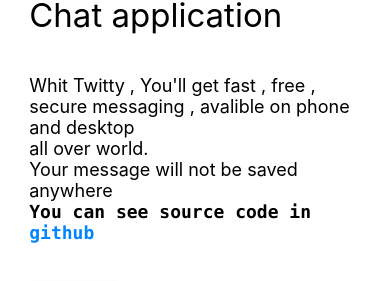
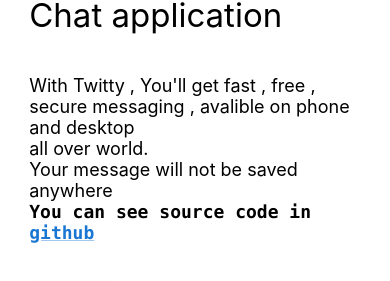
Before and after one commit to Ahura-del/twitty, a React (Create React App) app: page / in a window 390 px wide. Shown: the part 336-617 px from the top of the page. Built offline with nearby package versions, Linux system fonts and the light colour scheme.

Commit message:
modify home page

```diff
--- a/src/components/Home/home.css
+++ b/src/components/Home/home.css
@@ -118,9 +118,6 @@
   .home .main-home .container .main-home-content p code {
     font-weight: 600;
   }
-  .home .main-home .container .main-home-content p code a {
-    color: #0084ff;
-  }
   .home .main-home .container .main-home-pic {
     display: none;
   }
--- a/src/components/Home/home.scss
+++ b/src/components/Home/home.scss
@@ -80,9 +80,6 @@
             font-size: 18px;
             code{
               font-weight: 600;
-              a{
-                color: rgb(0, 132, 255);
-              }
             }
           }
         }
--- a/src/components/Home/index.js
+++ b/src/components/Home/index.js
@@ -1,6 +1,7 @@
 import "./home.css";
 import Logo from "../../assets/logo.svg";
 import Layout from "../../assets/chat.png";
+import LinkMui from '@mui/material/Link'
 import {Link} from 'react-router-dom'
 import { Button, Slide } from "@mui/material";
 function index() {
@@ -28,11 +29,11 @@
             <h2>Simple , Free , Fast</h2>
             <h2>Chat application </h2>
             <p>
-              Whit Twitty , You'll get fast , free , secure messaging , avalible
+              With Twitty , You'll get fast , free , secure messaging , avalible
               on phone and desktop <br/>
               all over world. <br/>
               Your message will not be saved anywhere <br/>
-              <code>You can see source code in <a href="/">github</a></code>
+              <code>You can see source code in <LinkMui href="https://github.com/Ahura-del/twitty.git" target="_blank" rel="noreferrer" >github</LinkMui></code>
             </p>
 
             <div className="btn-container">
--- a/src/components/Massenger/Desktop/Modal/index.js
+++ b/src/components/Massenger/Desktop/Modal/index.js
@@ -1,4 +1,3 @@
-import { Camera } from "@mui/icons-material";
 import {
   Container,
   Grid,
@@ -6,7 +5,6 @@
   TextField,
   TextareaAutosize,
   Typography,
-  Badge,
   Avatar,
   Button,
 } from "@mui/material";
```
Also changed, not shown: 1 other file (tests, documents, lock files or other folders).
